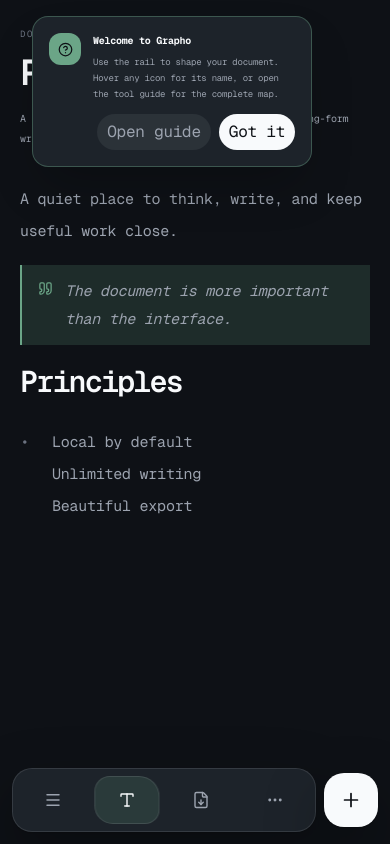
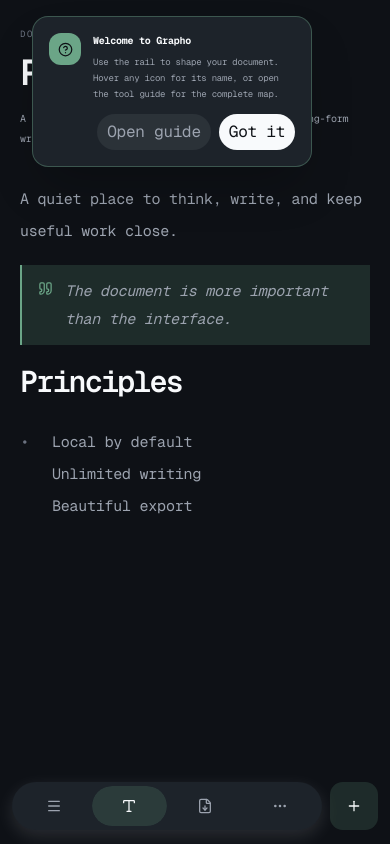
Before and after one commit to Appaxaap/grapho, a Next.js app: page /app in a window 390 px wide. Built offline with nearby package versions, Linux system fonts and the light colour scheme.

Commit message:
design: match compact mobile navigation style

```diff
--- a/grapho-ui/styles/grapho.css
+++ b/grapho-ui/styles/grapho.css
@@ -399,6 +399,16 @@
   .grapho-mobile-primary-action { animation: grapho-mobile-fab-morph 3.6s cubic-bezier(.4,0,.2,1) infinite alternate; }
 }
 
+@media (max-width: 700px) {
+  .grapho-mobile-action-bar { right: 12px; bottom: max(14px, env(safe-area-inset-bottom)); left: 12px; gap: 8px; }
+  .grapho-mobile-tab-capsule { min-height: 48px; gap: 0; padding: 4px; border: 0 !important; border-radius: 999px !important; background: var(--grapho-panel-solid) !important; box-shadow: 0 6px 18px color-mix(in srgb, var(--grapho-foreground) 12%, transparent) !important; }
+  .grapho-mobile-action-bar button { min-height: 40px; border-radius: 999px; color: var(--grapho-muted); }
+  .grapho-mobile-action-bar button svg { width: 16px; height: 16px; }
+  .grapho-mobile-action-active { inset: 0; border: 0; border-radius: 999px; background: var(--grapho-control-hover); box-shadow: none; animation: none; }
+  .grapho-mobile-primary-action { min-width: 48px !important; min-height: 48px !important; flex: 0 0 48px !important; border: 0 !important; border-radius: .8rem !important; background: var(--grapho-accent-soft) !important; color: var(--grapho-foreground) !important; box-shadow: none !important; animation: none; }
+  .grapho-mobile-primary-action svg { width: 18px; height: 18px; }
+}
+
 @keyframes grapho-mobile-shape-morph {
   from { border-radius: 1rem 1.35rem .95rem 1.2rem; transform: scale(.96); }
   to { border-radius: 1.35rem 1rem 1.2rem .95rem; transform: scale(1); }
```
